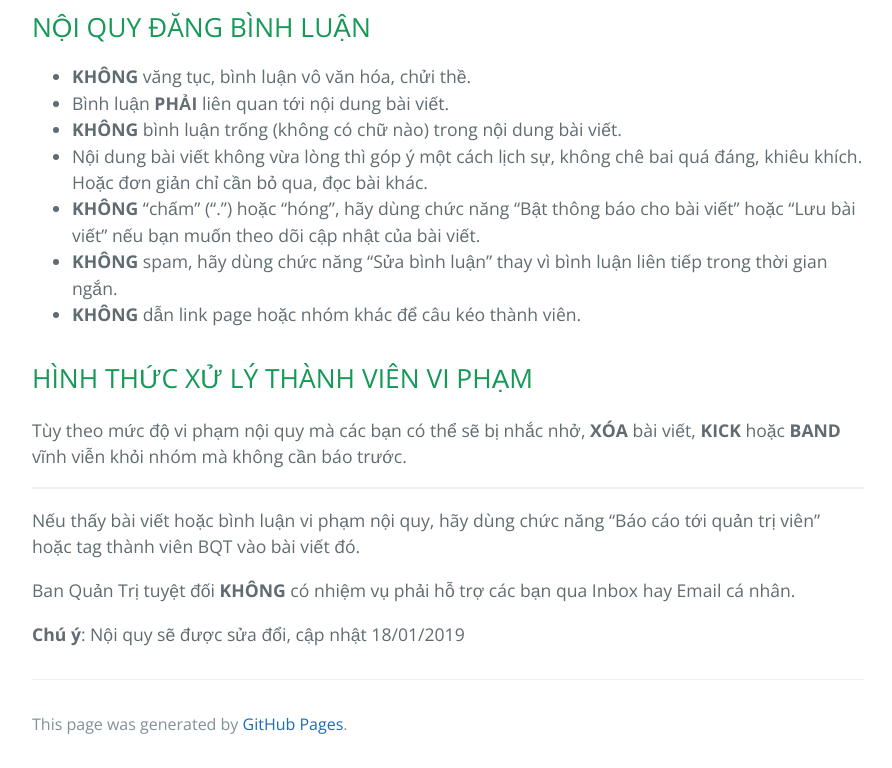
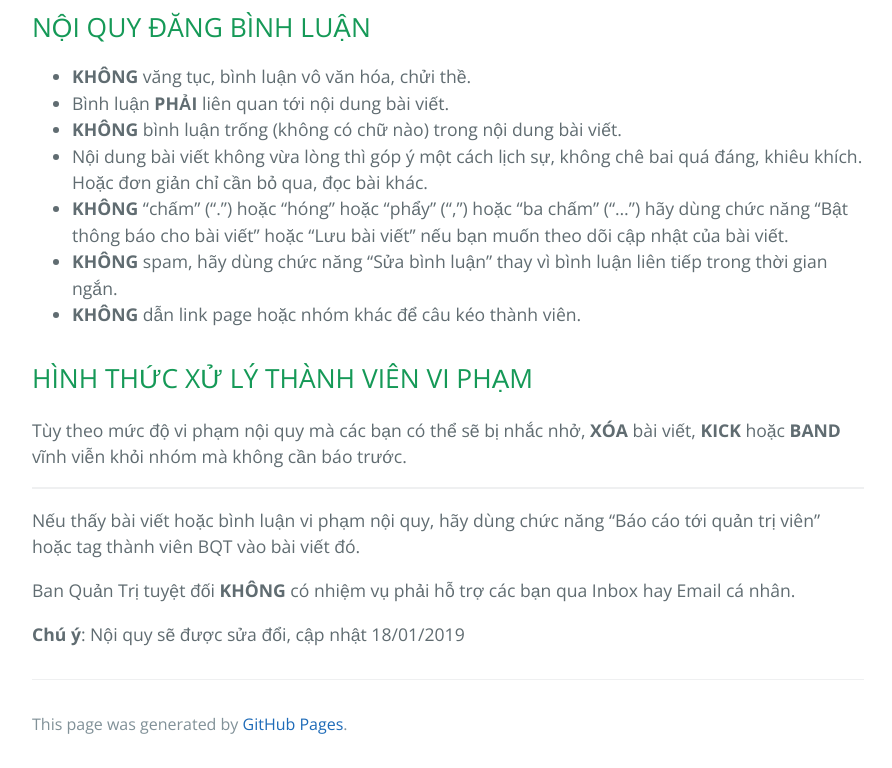
Before and after one commit to huuvinhtv/zaltv, a Jekyll site: the page built from rules.md, in a window 1280 px wide and 900 px high, scrolled down 2761 px, cut to the strip 132-900 px from the top of the window. Shown: the whole strip, without its empty margins (192-1084 px from the left). Built offline with Jekyll 4.4.1, drawn with Linux system fonts in a browser that asks for light colours; our own code applies the rules of GitHub Pages for plain Markdown files.

Commit message:
Update rules.md

```diff
--- a/rules.md
+++ b/rules.md
@@ -61,7 +61,7 @@ Ví dụ về một [bài viết](https://www.facebook.com/groups/zaltv/permalin
 - Bình luận **PHẢI** liên quan tới nội dung bài viết.
 - **KHÔNG** bình luận trống (không có chữ nào) trong nội dung bài viết.
 - Nội dung bài viết không vừa lòng thì góp ý một cách lịch sự, không chê bai quá đáng, khiêu khích. Hoặc đơn giản chỉ cần bỏ qua, đọc bài khác.
-- **KHÔNG** "chấm" (".") hoặc "hóng", hãy dùng chức năng "Bật thông báo cho bài viết" hoặc "Lưu bài viết" nếu bạn muốn theo dõi cập nhật của bài viết.
+- **KHÔNG** "chấm" (".") hoặc "hóng" hoặc "phẩy" (",") hoặc "ba chấm" ("...") hãy dùng chức năng "Bật thông báo cho bài viết" hoặc "Lưu bài viết" nếu bạn muốn theo dõi cập nhật của bài viết.
 - **KHÔNG** spam, hãy dùng chức năng "Sửa bình luận" thay vì bình luận liên tiếp trong thời gian ngắn.
 - **KHÔNG** dẫn link page hoặc nhóm khác để câu kéo thành viên.
 
```
